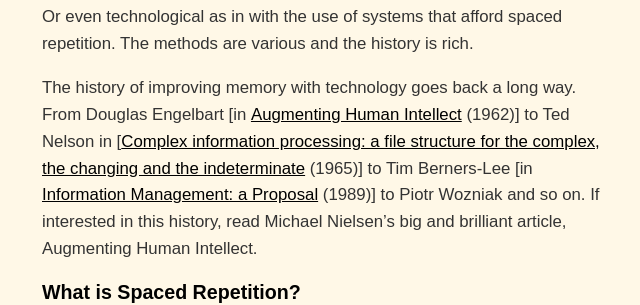
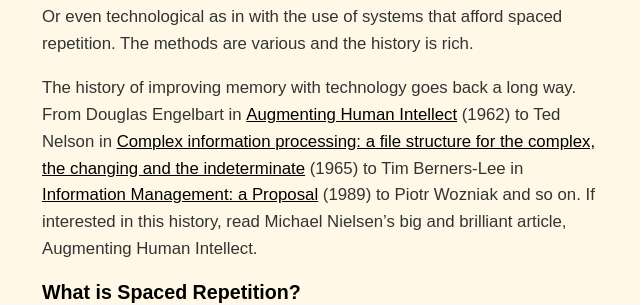
Before and after one commit to dCO2/rococo, a Jekyll site: the page built from _posts/2022-08-17-project-mnemosyne.md, in a window 1280 px wide and 900 px high, scrolled down 1029 px. Shown: the part 182-487 px from the top of the window, without its empty margins (334-974 px from the left). Built offline with Jekyll 4.4.1, drawn with Linux system fonts in a browser that asks for light colours; some web fonts are replaced.

```diff
--- a/_posts/2022-08-17-project-mnemosyne.md
+++ b/_posts/2022-08-17-project-mnemosyne.md
@@ -32,7 +32,7 @@ I began, actively, working on ways to improve my memory when I realized that I c
 
 The idea of human memory augmentation is a very broad and interesting one with a rich history. Methods for improving memory can be 'medical' as in with the use of nootropics. Or creative as in with the use of Mnemonics. Or even technological as in with the use of systems that afford spaced repetition. The methods are various and the history is rich.
 
-The history of improving memory with technology goes back a long way. From Douglas Engelbart \[in [Augmenting Human Intellect](http://augmentingcognition.com/assets/Engelbart1962.pdf) (1962)\] to Ted Nelson in \[[Complex information processing: a file structure for the complex, the changing and the indeterminate](https://dl.acm.org/citation.cfm?id=806036) (1965)\] to Tim Berners-Lee \[in [Information Management: a Proposal](https://w3.org/History/1989/proposal.html) (1989)\] to Piotr Wozniak and so on. If interested in this history, read Michael Nielsen's big and brilliant article, Augmenting Human Intellect.
+The history of improving memory with technology goes back a long way. From Douglas Engelbart in [Augmenting Human Intellect](http://augmentingcognition.com/assets/Engelbart1962.pdf) (1962) to Ted Nelson in [Complex information processing: a file structure for the complex, the changing and the indeterminate](https://dl.acm.org/citation.cfm?id=806036) (1965) to Tim Berners-Lee in [Information Management: a Proposal](https://w3.org/History/1989/proposal.html) (1989) to Piotr Wozniak and so on. If interested in this history, read Michael Nielsen's big and brilliant article, Augmenting Human Intellect.
 
 ### What is Spaced Repetition?
 
```
